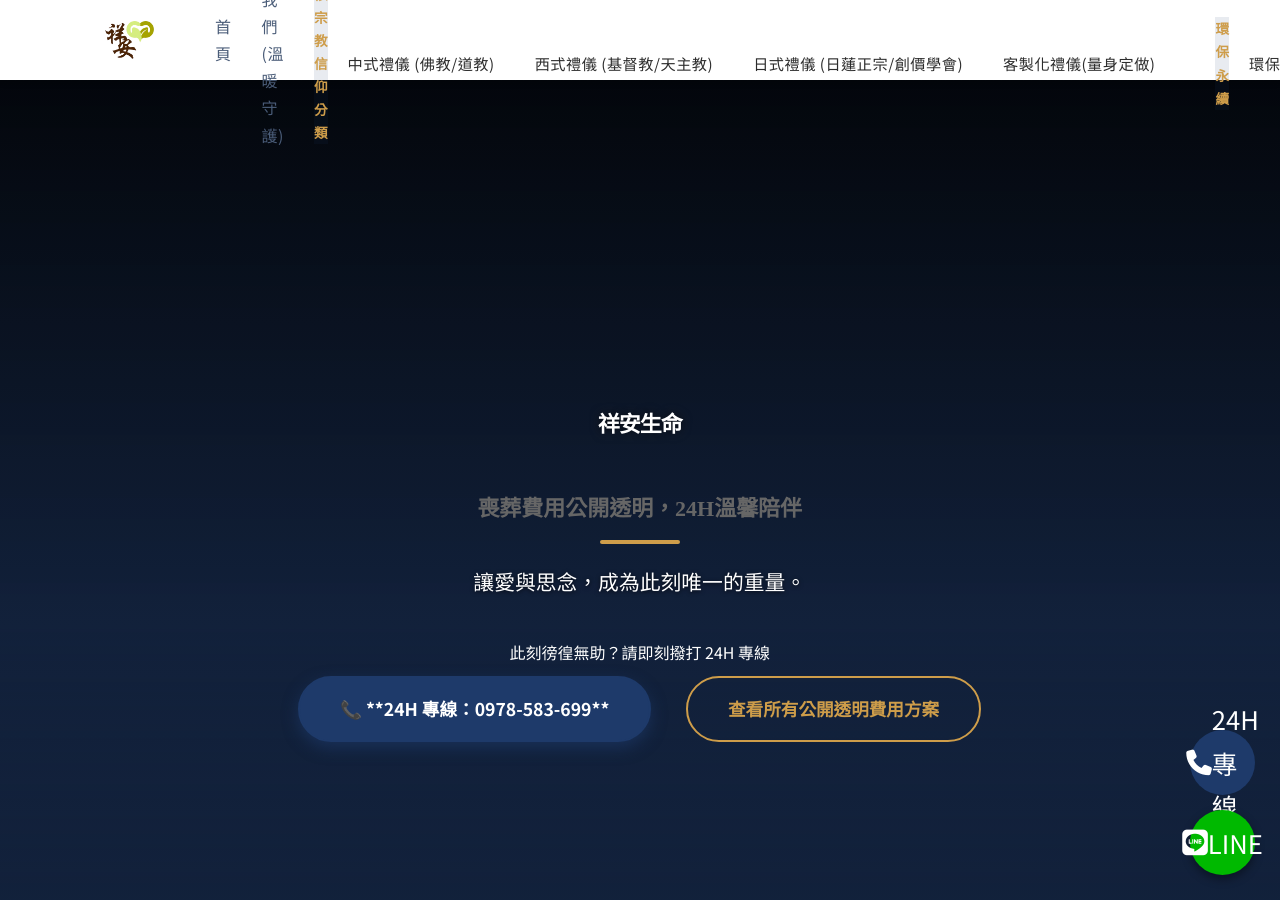
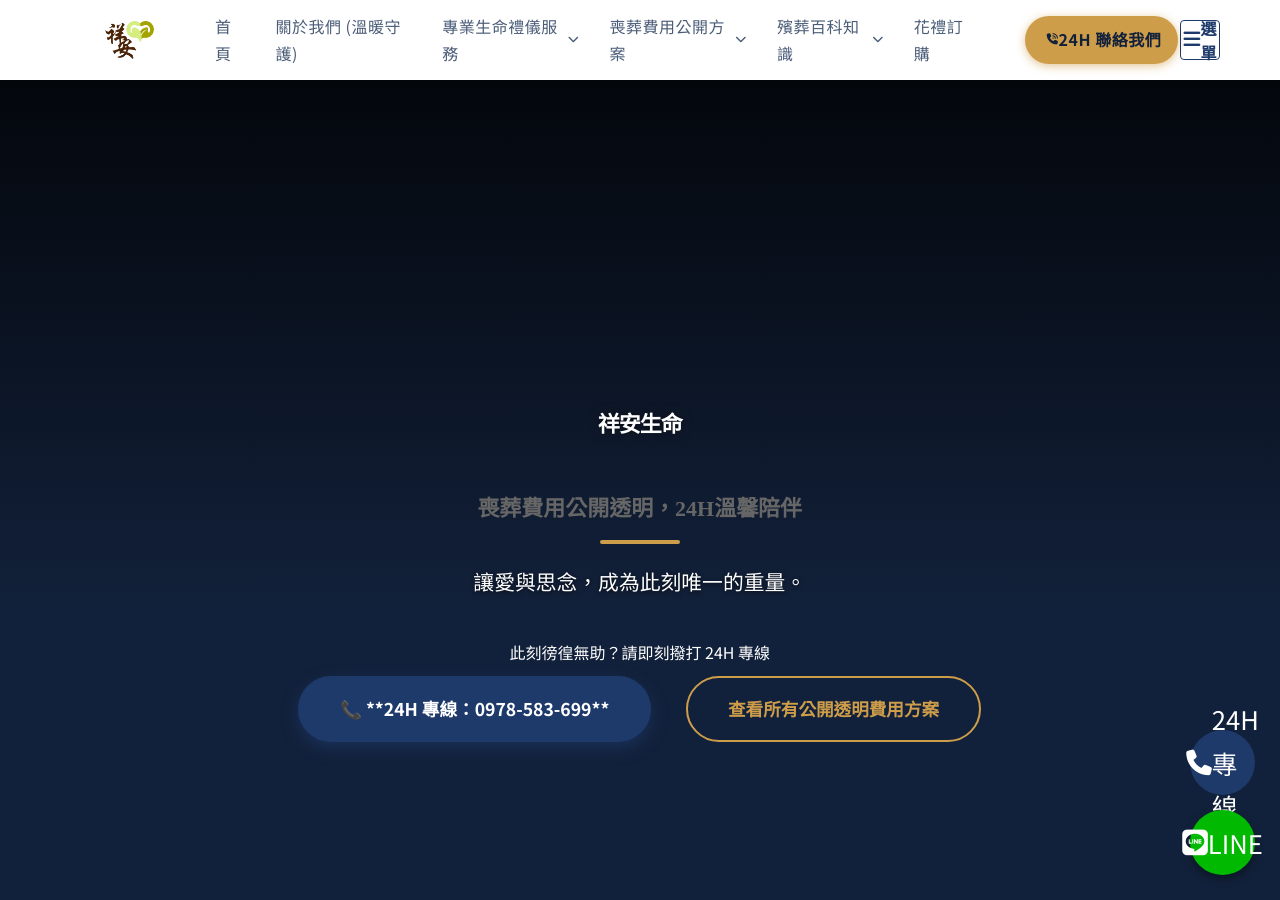
Before and after one commit to Shiangan/Shiangan, a Jekyll site: the page index.html, which Jekyll copies as it is, in a window 1280 px wide and 900 px high. Built offline with Jekyll 4.4.1, drawn with Linux system fonts in a browser that asks for light colours; some web fonts are replaced.

Commit message:
Update style.css

```diff
--- a/css/style.css
+++ b/css/style.css
@@ -146,10 +146,6 @@
     outline: 2px solid var(--color-warning);
     outline-offset: 4px;
 }
-/* 🏆 最終修訂: 確保不支持 :focus-visible 的瀏覽器，點擊後焦點不會顯示（但仍需默認 outline） */
-/* a:focus:not(:focus-visible) {
-    outline: none;
-} */
 
 /* -------------------------------------------
  * 2. 響應式設計 (Mobile/Tablet) 補充
@@ -228,7 +224,6 @@
         border-radius: 0;
         opacity: 0; /* 始終可見，由 JS/CSS 控制 max-height 展開 */
         visibility: hidden;
-
         /* 🏆 行動裝置摺疊效果：使用 max-height 替換 opacity/visibility */
         max-height: 0;
         transition: max-height 0.4s ease-in-out, opacity 0.4s, visibility 0.4s; /* 修正 transition */
@@ -440,6 +435,7 @@
 
 
 /* -------------------------------------------
+/* -------------------------------------------
  * 1. 導覽列與頁首 (Header & Nav)
  * ------------------------------------------- */
 
@@ -453,8 +449,9 @@
     width: 100%;
     z-index: 1000;
     box-shadow: 0 2px 10px var(--shadow-color);
+    /* 合併：確保 transition 在 transform 之前定義 */
     transition: background-color var(--transition-speed), box-shadow var(--transition-speed);
-    /* 性能：使用 transform 提升滾動性能 */
+    /* 性能優化 */
     will-change: transform;
     transform: translateZ(0);
 }
@@ -522,17 +519,13 @@
     outline-offset: 4px;
     /* 確保焦點時不會與底線衝突 (如 hover 時有底線) */
     border-bottom: none;
-    /* 移除此行，避免與原始的 padding 產生非預期的空間調整 */
-    /* padding-bottom: 10px; */
 }
 
 .main-nav a .fas {
     font-size: 0.7rem;
     margin-left: 5px;
-    transition: transform var(--transition-speed);
-}
-
- transition: transform var(--transition-speed) ease; /* 增加 ease 確保平滑 */
+    /* 🏆 修復語法錯誤：將獨立的 transition 合併到這裡 */
+    transition: transform var(--transition-speed) ease;
 }
 
 /* 下拉選單質感優化 (桌面版) */
@@ -553,7 +546,13 @@
     display: flex;
     flex-direction: column;
 
-        transition: opacity var(--transition-speed) ease, transform var(--transition-speed) ease, visibility var(--transition-speed);
+    /* 🏆 合併重複的 transition 和 will-change 屬性 */
+    transition: opacity var(--transition-speed) ease, transform var(--transition-speed) ease, visibility var(--transition-speed);
+    border-radius: 0 0 var(--border-radius) var(--border-radius);
+    opacity: 0;
+    visibility: hidden;
+    overflow: hidden;
+    max-height: unset;
     will-change: opacity, transform;
 }
 
@@ -607,6 +606,7 @@
     margin: 5px 20px;
     list-style: none;
 }
+
 
 /* 聯繫導覽按鈕 */
 .contact-nav {
@@ -785,59 +785,68 @@
     will-change: transform, opacity;
 }
 
+/* -------------------------------------------
+ * 0. 星星定位基礎 (新增)
+ * ------------------------------------------- */
+#stars, #stars2, #stars3 {
+    position: absolute; /* 🌟 修正1: 必須是絕對定位 */
+    top: 0;
+    left: 0;
+    z-index: 3; /* 🌟 修正2: 確保高於夜空漸變層 (z-index: 2) */
+    width: 1px;
+    height: 1px;
+    border-radius: 50%;
+    /* 確保星星只在 hero-section 內顯示 */
+    overflow: hidden;
+}
+
+
 /* 🏆 優化：使用 box-shadow 創建星星，性能優於大量的 div */
 /* 🏆 最終修訂: 統一星星的尺寸（1px）和顏色，僅透過 opacity/box-shadow 區分 */
 #stars {
+    /* 慢速層 (Z=3) */
     --star-travel-x: -20px; --star-travel-y: 20px;
     animation: move-star 300s linear infinite,
                blink 5s infinite alternate;
     animation-delay: 0.5s;
-    z-index: 1;
-    width: 1px;
-    height: 1px;
+    /* width/height/border-radius 已移至上方基礎樣式 */
     /* 實際的星星點 */
     box-shadow:
         100vw 200vh rgba(255, 255, 255, 0.2),
         250vw 120vh rgba(255, 255, 255, 0.2),
         -50vw 150vh rgba(255, 255, 255, 0.2),
         30vw 100vh rgba(255, 255, 255, 0.2),
-        150vw 10vh rgba(255, 255, 255, 0.2); /* 額外增加一顆星星 */
-    /* 🏆 最終修訂: 使用 0.5px 模擬更細小的點 */
-    border-radius: 50%;
-}
-
-
-/* 圖層 2: 中速移動 (中間層) */
+        150vw 10vh rgba(255, 255, 255, 0.2);
+
+}
+
+
+/* 圖層 2: 中速移動 (中間層) (Z=3) */
 #stars2 {
     --star-travel-x: -60px; --star-travel-y: 60px;
     animation: move-star 150s linear infinite,
                blink 3s infinite alternate;
     animation-delay: 1.2s;
-    z-index: 1;
-    width: 1px; /* 統一尺寸 */
-    height: 1px;
     opacity: 0.9;
     box-shadow:
         -10vw 20vh #ffffff, 100vw 200vh #ffffff, 150vw 50vh #ffffff, 70vw 220vh #ffffff,
-        -150vw 150vh #ffffff; /* 額外增加一顆星星 */
-    border-radius: 50%;
-}
-
-/* 圖層 3: 快速移動 (最前景) */
+        -150vw 150vh #ffffff;
+}
+
+/* 圖層 3: 快速移動 (最前景) (Z=3) */
 #stars3 {
     --star-travel-x: -100px; --star-travel-y: 100px;
     animation: move-star 80s linear infinite,
                blink 1.5s infinite alternate;
     animation-delay: 0s;
-    z-index: 1;
-    width: 2px; /* 稍大一點的星星 */
+    /* 這裡可以設置更大的尺寸，但請注意不要被其他 z-index 較高的內容蓋住 */
+    width: 2px;
     height: 2px;
     opacity: 1;
     box-shadow:
         -200vw 100vh var(--color-warning), 10vw 250vh var(--color-warning),
         100vw 100vh 4px 2px rgba(212, 167, 87, 0.9),
-        -5vw 50vh var(--color-warning); /* 額外增加一顆星星 */
-    border-radius: 50%;
+        -5vw 50vh var(--color-warning);
 }
 
 /* 移除所有冗餘的 ::before 偽元素（已經移到父層 box-shadow） */
@@ -850,14 +859,14 @@
     position: relative;
     height: 100vh;
     min-height: 650px;
-    overflow: hidden;
+    overflow: hidden; /* 確保星星不會超出這個容器 */
     background-color: var(--color-dark);
     display: flex;
     align-items: center;
     justify-content: center;
     text-align: center;
     color: var(--color-light);
-    z-index: 1;
+    z-index: 1; /* 創建新的堆疊上下文 */
 }
 
 /* 夜空漸層覆蓋層 - 增加深度與質感 */
@@ -868,16 +877,16 @@
     left: 0;
     right: 0;
     bottom: 0;
-    /* 🏆 最終修訂: 調整漸層的顏色和透明度，使其更像夜空 */
     background: linear-gradient(
             to bottom,
             rgba(0, 0, 0, 0.8) 0%,
             rgba(18, 33, 59, 0.6) 60%,
             var(--color-dark) 100%
         );
-    z-index: 2;
+    z-index: 2; /* 低於星星 (z-index: 3) */
     pointer-events: none;
 }
+
 
 .hero-content {
     position: relative;
@@ -942,16 +951,22 @@
 }
 
 /* 修正：流星尾巴效果（使尾部更長更細） */
+/* 修正：流星尾巴效果（讓尾巴能跟隨父元素旋轉） */
 .meteor::after {
     content: '';
     position: absolute;
     top: 50%;
-    left: -400px;
+
+    /* 🏆 修正1: 讓尾巴從流星本體的右邊開始 (流星本體寬度極小，這就是它的起點) */
+    left: 100%;
+
     width: 400px;
     height: 1px;
     transform: translateY(-50%);
+
+    /* 🏆 修正2: 讓漸變方向從流星本體向外拖曳（因為流星本體在旋轉，這個方向現在是相對於流星的後方） */
     background: linear-gradient(
-        to left,
+        to right, /* 方向改為 to right */
         rgba(255, 255, 255, 1) 0%,
         var(--color-warning) 5%,
         rgba(206, 157, 74, 0.5) 15%,
@@ -967,7 +982,9 @@
 
 /* --- 4.1 核心 Hero 區塊的子元素 --- */
 
-/* 確保 Hero 內容上方的子標題和描述 */
+/* 確保 Hero 內容上方的子標題和/* -------------------------------------------
+ * 英雄區塊 (Hero) & 特色網格 (Features Grid)
+ * ------------------------------------------- */
 .hero-header-box {
     text-align: center;
     max-width: 700px;
@@ -1004,7 +1021,6 @@
 
 .features-grid {
     display: grid;
-    /* 🏆 最終修訂: minmax 調整為 300px，確保大螢幕下不會過寬 */
     grid-template-columns: repeat(auto-fit, minmax(300px, 1fr));
     gap: var(--spacing-lg);
     margin-top: 40px;
@@ -1072,7 +1088,6 @@
 
 .testimonial-grid {
     display: grid;
-    /* 🏆 最終修訂: minmax 調整為 320px，避免卡片過窄 */
     grid-template-columns: repeat(auto-fit, minmax(320px, 1fr));
     gap: var(--spacing-lg);
     margin-top: var(--spacing-xl);
@@ -1163,7 +1178,7 @@
     margin: 15px;
     border-radius: 10px;
     font-weight: 400;
-    /* 修正：RWD 調整為 6 欄，更均衡 */
+    /* 基礎：6 欄佈局 (在大螢幕上) */
     flex-basis: calc(100% / 6 - 30px);
     min-width: 200px;
     position: relative;
@@ -1173,7 +1188,6 @@
     counter-increment: step-counter;
     padding-top: 40px;
     text-align: center;
-    /* 🏆 最終修訂: 確保高度一致性，讓流程圖更美觀 */
     display: flex;
     flex-direction: column;
     justify-content: center;
@@ -1194,7 +1208,7 @@
     color: var(--color-dark);
     font-weight: 700;
     font-size: 1.2rem;
-    border: 4px solid var(--color-bg-primary); /* 🏆 最終修訂: 使用主要背景色而非次要背景色，與頁面背景更融合 */
+    border: 4px solid var(--color-bg-primary);
     box-shadow: 0 4px 8px rgba(0, 0, 0, 0.4);
 }
 
@@ -1210,6 +1224,43 @@
     transform: translateY(-5px);
     border-color: var(--color-primary);
     box-shadow: 0 10px 20px rgba(0, 0, 0, 0.15);
+}
+
+/* 🏆 RWD 修正區塊：確保服務流程圖優雅換行 */
+@media (max-width: 1400px) {
+    .flow-chart li {
+        /* 大螢幕收縮為 5 欄 */
+        flex-basis: calc(100% / 5 - 30px);
+    }
+}
+
+@media (max-width: 1100px) {
+    .flow-chart li {
+        /* 變為 4 欄佈局 */
+        flex-basis: calc(25% - 30px);
+    }
+}
+
+@media (max-width: 850px) {
+    .flow-chart li {
+        /* 變為 3 欄佈局 */
+        flex-basis: calc(33.333% - 30px);
+    }
+}
+
+@media (max-width: 600px) {
+    .flow-chart li {
+        /* 變為 2 欄佈局 */
+        flex-basis: calc(50% - 30px);
+    }
+}
+
+@media (max-width: 450px) {
+    .flow-chart li {
+        /* 變為 1 欄佈局 (全寬) */
+        flex-basis: calc(100% - 30px);
+        min-width: unset;
+    }
 }
 
 
@@ -1300,7 +1351,6 @@
     overflow: hidden;
     padding: 0 25px;
     background-color: var(--color-light);
-    /* 🏆 最終修訂: 調整為簡單的 cubic-bezier */
     transition: max-height 0.4s ease-in-out;
     will-change: max-height;
 }
@@ -1511,6 +1561,7 @@
 
 /* -------------------------------------------
 /* =================================================================
+ * /* -----------------------------------------------------------------
  * 8. 文章頁面 (Article Body) 專屬樣式與最終優化
  * ================================================================= */
 
@@ -1526,12 +1577,35 @@
     padding: var(--spacing-xl) var(--spacing-md);
 }
 
-/* 🏆 統一側邊欄樣式 */
+/* 🏆 RWD 修正區塊：將雙欄切換為單欄 */
+@media (max-width: 1024px) {
+    .article-main-layout {
+        /* 切換為單欄，讓主內容和側邊欄堆疊 */
+        grid-template-columns: 1fr;
+        gap: var(--spacing-lg);
+        padding: var(--spacing-lg) var(--spacing-md);
+    }
+
+    .article-sidebar {
+        position: relative; /* 釋放 sticky */
+        top: 0;
+        max-height: unset;
+        order: 2; /* 放在文章下方 */
+        margin-top: var(--spacing-md);
+        box-shadow: var(--box-shadow-sm);
+    }
+
+    /* 確保文章內容位於上方 (需要確保文章主體使用了這個 class) */
+    .article-main-content {
+        order: 1;
+    }
+}
+
+
+/* 統一側邊欄樣式 */
 .article-sidebar {
     position: sticky;
-    /* 修正：統一變數計算，頂部留出 Header + 額外間距 */
     top: calc(var(--header-height) + var(--spacing-md));
-    /* 修正： max-height 計算，減去頂部間距和底部間距 */
     max-height: calc(100vh - var(--header-height) - var(--spacing-xl));
     overflow-y: auto;
     will-change: transform;
@@ -1630,7 +1704,7 @@
 }
 
 
-/* 文章目錄 (TOC) - 使用 Sidebar Module 結構 */
+/* 標籤目錄 (TOC) - 使用 Sidebar Module 結構 */
 .table-of-contents ul, .table-of-contents ol {
     list-style: none;
     padding-left: 0;
@@ -1643,7 +1717,9 @@
     font-size: 0.95rem;
     display: block;
     color: var(--color-text-light);
-    padding: 5px 0;
+    /* 🏆 修正1: 預設 padding-left 設為 5px，避免 active 時跳動 */
+    padding: 5px 0 5px 5px;
+    /* 確保邊框有 3px 寬度佔位 */
     border-left: 3px solid transparent;
     transition: all 0.2s;
 }
@@ -1652,7 +1728,7 @@
 .table-of-contents a:focus-visible,
 .table-of-contents a.active {
     color: var(--color-dark);
-    padding-left: 5px;
+    /* 移除 padding-left，保持一致 */
     border-left: 3px solid var(--color-primary);
     font-weight: 700;
     outline: none;
@@ -1660,7 +1736,6 @@
 
 /* RWD 魯棒性修正：表格包裹容器 (Table Responsive Wrapper) */
 .table-responsive {
-    /* 確保表格在手機上可以在容器內水平滾動 */
     overflow-x: auto;
     -webkit-overflow-scrolling: touch;
     margin-bottom: var(--spacing-lg);
@@ -2032,7 +2107,6 @@
 .article-end-cta .cta-button {
     margin: 0;
 }
-
 
 /* =================================================================
  * 9. 服務區塊 (Services)
@@ -2166,6 +2240,45 @@
     display: none;
 }
 
+/* 🏆 完整的步驟流程連接線修繕：限定在多欄 Grid 佈局下生效 */
+
+/* 確保在小於 768px 或其他 RWD 斷點時，連接線會消失 */
+@media (min-width: 768px) {
+
+    .step-grid > .step-item:not(:last-child)::after {
+        content: '';
+        position: absolute;
+        top: 25px; /* 位於項目數字的中心 (50px 高度的一半) */
+
+        /* 確保連接線從當前項目的右側邊界開始 */
+        left: 100%;
+
+        /* 寬度必須等於 .step-grid 的 gap (40px) 才能完美連接 */
+        width: 40px;
+
+        height: 2px;
+        background-color: var(--border-color-light);
+        z-index: 5;
+
+        /* 垂直居中 */
+        transform: translateY(-50%);
+
+        /* 💡 額外修正：當項目換行時，不顯示連接線 */
+        /* 由於 Grid 佈局的複雜性，以下是防止最後一列元素顯示連接線的通用嘗試：
+           - 雖然這在純 CSS Grid (auto-fit) 下難以完美實現，但 min-width 已經解決了換行問題。
+        */
+    }
+}
+
+/* 額外的 RWD 處理：確保在極窄螢幕下沒有連接線的殘留 */
+@media (max-width: 767px) {
+    /* 確保在單欄或兩欄佈局換行後，所有連接線都被隱藏 */
+    .step-grid > .step-item::after {
+        content: none !important;
+    }
+}
+
+
 
 /* =================================================================
  * 10. 方案頁面 (Plans) 最終質感與透明度優化
@@ -3480,3 +3593,25 @@
   background: var(--color-primary);
   color: var(--code-color);
 }
+
+
+/* 🏆 Webkit 瀏覽器滾動條美化 (提升視覺一致性) */
+::-webkit-scrollbar {
+    width: 10px;
+    height: 10px;
+}
+
+::-webkit-scrollbar-track {
+    background: var(--color-bg-secondary);
+    border-radius: 10px;
+}
+
+::-webkit-scrollbar-thumb {
+    background: var(--color-primary);
+    border-radius: 10px;
+    border: 2px solid var(--color-bg-secondary);
+}
+
+::-webkit-scrollbar-thumb:hover {
+    background: var(--color-dark);
+}
```
